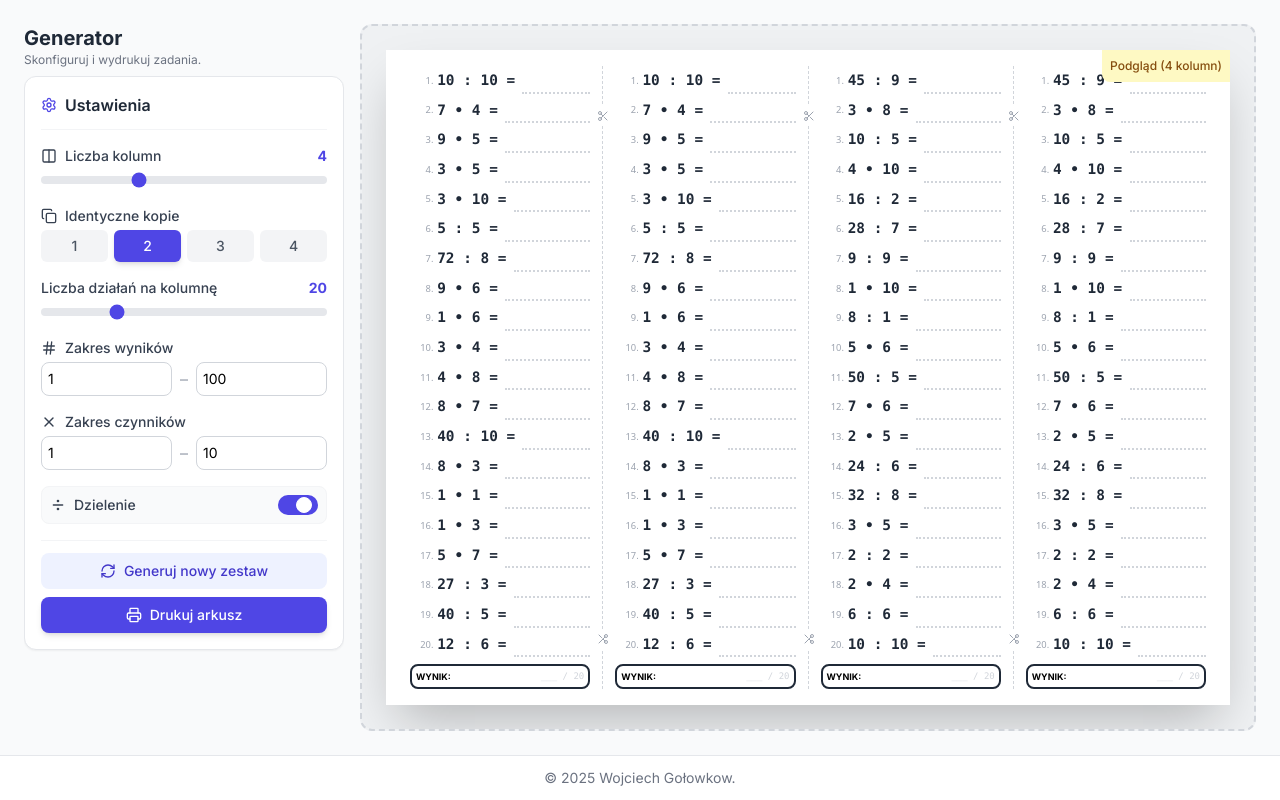
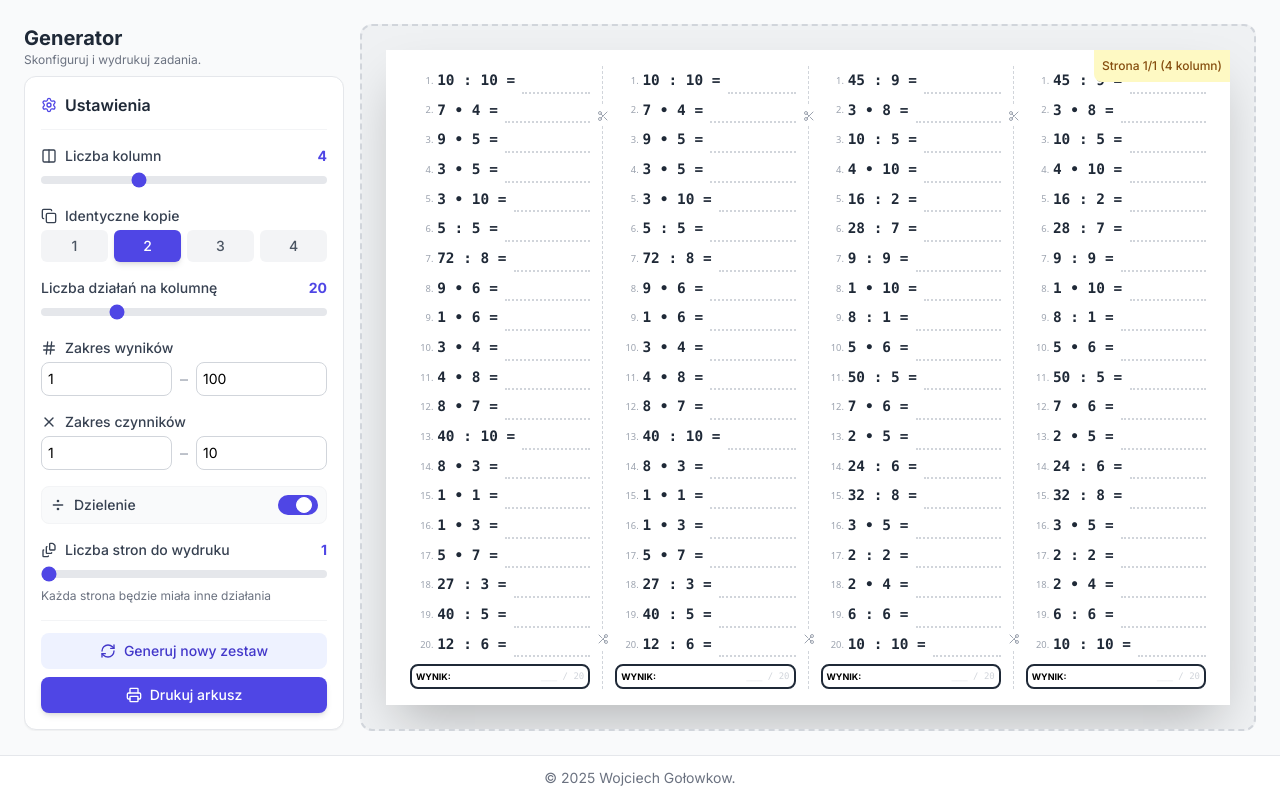
Before and after one commit to golonko/tabliczka-mnozenia, a React (Vite) app: page / in a window 1280 px wide. Built offline with nearby package versions, Linux system fonts and the light colour scheme.

Commit message:
print multiple pages

```diff
--- a/App.tsx
+++ b/App.tsx
@@ -14,12 +14,18 @@ const App: React.FC = () => {
     maxResult: 100,
     minFactor: 1,
     maxFactor: 10,
+    pageCount: 1,
   });
 
-  const [columnsData, setColumnsData] = useState<MathProblem[][]>([]);
+  // Each page has its own array of columns (MathProblem[][])
+  const [pagesData, setPagesData] = useState<MathProblem[][][]>([]);
 
   const generate = useCallback(() => {
-    const newColumns: MathProblem[][] = [];
+    const newPages: MathProblem[][][] = [];
+
+    // Generate data for each page
+    for (let pageIndex = 0; pageIndex < settings.pageCount; pageIndex++) {
+      const pageColumns: MathProblem[][] = [];
 
       // Generate sets in groups of 'copies'
       // Each group will have 'copies' number of identical columns
@@ -39,11 +45,14 @@ const App: React.FC = () => {
         const columnsInThisGroup = Math.min(settings.copies, remainingColumns);
 
         for (let j = 0; j < columnsInThisGroup; j++) {
-        newColumns.push(groupSet);
+          pageColumns.push(groupSet);
         }
       }
 
-    setColumnsData(newColumns);
+      newPages.push(pageColumns);
+    }
+
+    setPagesData(newPages);
   }, [settings]);
 
   // Generate initial problems on mount
@@ -55,7 +64,7 @@ const App: React.FC = () => {
   // Auto-generate problems when any relevant setting changes
   useEffect(() => {
     // Skip initial mount (already handled above)
-    if (columnsData.length > 0) {
+    if (pagesData.length > 0) {
       generate();
     }
     // eslint-disable-next-line react-hooks/exhaustive-deps
@@ -67,7 +76,8 @@ const App: React.FC = () => {
     settings.minResult,
     settings.maxResult,
     settings.minFactor,
-    settings.maxFactor
+    settings.maxFactor,
+    settings.pageCount
   ]);
 
   const handlePrint = () => {
@@ -97,7 +107,7 @@ const App: React.FC = () => {
 
         {/* Printable Area Wrapper */}
         <div className="flex-1 min-h-0 flex justify-center items-start overflow-auto bg-gray-200/50 p-4 lg:p-6 rounded-xl border-2 border-dashed border-gray-300 print:border-none print:p-0 print:bg-white print:block print:w-full print:h-full print:overflow-visible">
-           <Worksheet columnsData={columnsData} />
+           <Worksheet pagesData={pagesData} />
         </div>
       </main>
 
--- a/components/SettingsPanel.tsx
+++ b/components/SettingsPanel.tsx
@@ -1,6 +1,6 @@
 import React from 'react';
 import { GeneratorSettings } from '../types';
-import { Settings, Printer, RefreshCw, Divide, Copy, Hash, X, Columns } from 'lucide-react';
+import { Settings, Printer, RefreshCw, Divide, Copy, Hash, X, Columns, FileStack } from 'lucide-react';
 
 interface SettingsPanelProps {
   settings: GeneratorSettings;
@@ -172,6 +172,25 @@ const SettingsPanel: React.FC<SettingsPanelProps> = ({
         </label>
       </div>
 
+      {/* Page Count */}
+      <div className="space-y-1">
+        <label className="text-sm font-medium text-gray-700 flex items-center gap-2">
+          <FileStack className="w-4 h-4" />
+          Liczba stron do wydruku
+          <span className="ml-auto text-indigo-600 font-bold">{settings.pageCount}</span>
+        </label>
+        <input
+          type="range"
+          min="1"
+          max="10"
+          step="1"
+          value={settings.pageCount}
+          onChange={(e) => handleChange('pageCount', parseInt(e.target.value))}
+          className="w-full h-2 bg-gray-200 rounded-lg appearance-none cursor-pointer accent-indigo-600"
+        />
+        <p className="text-xs text-gray-500">Każda strona będzie miała inne działania</p>
+      </div>
+
       <div className="pt-3 border-t border-gray-100 flex flex-col gap-2">
         <button
           onClick={onGenerate}
--- a/components/Worksheet.tsx
+++ b/components/Worksheet.tsx
@@ -3,39 +3,55 @@ import { MathProblem } from '../types';
 import { Scissors } from 'lucide-react';
 
 interface WorksheetProps {
-  columnsData: MathProblem[][];
+  pagesData: MathProblem[][][]; // Array of pages, each page has columnsData
 }
 
-const Worksheet: React.FC<WorksheetProps> = ({ columnsData }) => {
+interface SinglePageProps {
+  columnsData: MathProblem[][];
+  pageIndex: number;
+  totalPages: number;
+  isScreenPreview: boolean;
+}
+
+const SinglePage: React.FC<SinglePageProps> = ({ columnsData, pageIndex, totalPages, isScreenPreview }) => {
   const problemCount = columnsData[0]?.length || 0;
   const columnCount = columnsData.length;
 
-  // Calculate font size using BOTH vertical and horizontal constraints
-  // Using container query units (cqh/cqw) for automatic scaling
+  // For screen preview: use container query units for auto-scaling
+  // For print: use viewport-based calculation since container queries don't work well in print
+  const screenVerticalFontSize = `calc(75cqh / ${problemCount})`;
+  const screenHorizontalFontSize = `8cqw`;
+  const screenFontSize = `min(${screenVerticalFontSize}, ${screenHorizontalFontSize})`;
+  const screenClampedFontSize = `clamp(9px, ${screenFontSize}, 28px)`;
 
-  // Vertical: 75% of container height divided by problem count
-  const verticalFontSize = `calc(75cqh / ${problemCount})`;
+  // For print: calculate based on page dimensions (A4 ~297mm height, minus margins)
+  // ~260mm usable height, divided by problem count, converted to reasonable font size
+  const printFontSize = `clamp(9px, calc(240mm / ${problemCount}), 18px)`;
 
-  // Horizontal: ~4% of container width ensures enough room for:
-  // - problem number (3 chars) + equation (12 chars) + answer space (5+ chars)
-  // Monospace chars are ~0.6× font-size wide, so 4cqw → fits ~40 chars
-  const horizontalFontSize = `8cqw`;
-
-  // Use the SMALLER of vertical/horizontal to prevent overflow in either direction
-  const fontSize = `min(${verticalFontSize}, ${horizontalFontSize})`;
-
-  // Clamp the font size to reasonable bounds for readability
-  const clampedFontSize = `clamp(9px, ${fontSize}, 28px)`;
+  const clampedFontSize = isScreenPreview ? screenClampedFontSize : printFontSize;
 
   return (
     <div
-      className="bg-white shadow-2xl print:shadow-none mx-auto p-4 print:p-0 relative flex flex-col w-full h-full print:w-full print:h-full print:max-w-none print:max-h-none"
-      style={{ pageBreakInside: 'avoid', breakInside: 'avoid' }}
+      className={`bg-white mx-auto relative flex flex-col w-full ${
+        isScreenPreview
+          ? 'shadow-2xl p-4 h-full'
+          : 'p-2'
+      }`}
+      style={{
+        pageBreakAfter: pageIndex < totalPages - 1 ? 'always' : 'auto',
+        breakAfter: pageIndex < totalPages - 1 ? 'page' : 'auto',
+        pageBreakInside: 'avoid',
+        breakInside: 'avoid',
+        // For print: use fixed page height
+        ...(!isScreenPreview && { height: '100vh', maxHeight: '100vh' })
+      }}
     >
       {/* Visual aid for screen only */}
-      <div className="absolute top-0 right-0 p-2 bg-yellow-100 text-yellow-800 text-xs rounded-bl-lg print:hidden font-medium z-10">
-        Podgląd ({columnCount} kolumn)
-      </div>
+      {isScreenPreview && (
+        <div className="absolute top-0 right-0 p-2 bg-yellow-100 text-yellow-800 text-xs rounded-bl-lg font-medium z-10">
+          Strona {pageIndex + 1}/{totalPages} ({columnCount} kolumn)
+        </div>
+      )}
 
       <div className="flex-1 flex w-full min-h-0 overflow-hidden">
         {columnsData.map((problems, colIndex) => (
@@ -43,10 +59,10 @@ const Worksheet: React.FC<WorksheetProps> = ({ columnsData }) => {
             {/* Column */}
             <div className="flex-1 flex flex-col min-h-0 relative px-2">
 
-              {/* Problems container with CSS container query for auto-scaling */}
+              {/* Problems container */}
               <div
                 className="flex-1 min-h-0"
-                style={{ containerType: 'size' }}
+                style={isScreenPreview ? { containerType: 'size' } : {}}
               >
                 {/* CSS Grid distributes rows evenly - browser handles all spacing */}
                 <div
@@ -82,7 +98,7 @@ const Worksheet: React.FC<WorksheetProps> = ({ columnsData }) => {
 
                       {/* Answer Line - uses em units to scale with font */}
                       <div
-                        className="flex-1 border-b-2 border-dotted border-gray-300 print:border-gray-400"
+                        className={`flex-1 border-b-2 border-dotted ${isScreenPreview ? 'border-gray-300' : 'border-gray-400'}`}
                         style={{
                           marginLeft: '0.5em',
                           minHeight: '0.5em',
@@ -106,7 +122,7 @@ const Worksheet: React.FC<WorksheetProps> = ({ columnsData }) => {
 
             {/* Vertical Divider */}
             {colIndex < columnsData.length - 1 && (
-              <div className="w-px relative border-l border-dashed border-gray-300 print:border-gray-400 h-full mx-1 flex flex-col items-center justify-center flex-shrink-0">
+              <div className={`w-px relative border-l border-dashed ${isScreenPreview ? 'border-gray-300' : 'border-gray-400'} h-full mx-1 flex flex-col items-center justify-center flex-shrink-0`}>
                 <div className="bg-white p-1 absolute top-10">
                   <Scissors className="w-3 h-3 text-gray-400" />
                 </div>
@@ -122,4 +138,36 @@ const Worksheet: React.FC<WorksheetProps> = ({ columnsData }) => {
   );
 };
 
+const Worksheet: React.FC<WorksheetProps> = ({ pagesData }) => {
+  if (pagesData.length === 0) return null;
+
+  // Show only the first page in preview mode (screen), but all pages in print
+  return (
+    <>
+      {/* Screen preview: only show first page */}
+      <div className="print:hidden w-full h-full">
+        <SinglePage
+          columnsData={pagesData[0]}
+          pageIndex={0}
+          totalPages={pagesData.length}
+          isScreenPreview={true}
+        />
+      </div>
+
+      {/* Print: show all pages */}
+      <div className="hidden print:block">
+        {pagesData.map((columnsData, pageIndex) => (
+          <SinglePage
+            key={pageIndex}
+            columnsData={columnsData}
+            pageIndex={pageIndex}
+            totalPages={pagesData.length}
+            isScreenPreview={false}
+          />
+        ))}
+      </div>
+    </>
+  );
+};
+
 export default Worksheet;
--- a/types.ts
+++ b/types.ts
@@ -15,4 +15,5 @@ export interface GeneratorSettings {
   maxResult: number;
   minFactor: number; // Minimum value for operands/divisors
   maxFactor: number; // Maximum value for operands/divisors
+  pageCount: number; // Number of pages to print (each with different problems)
 }
```
Lines whose indentation alone changed are shown as unchanged.
